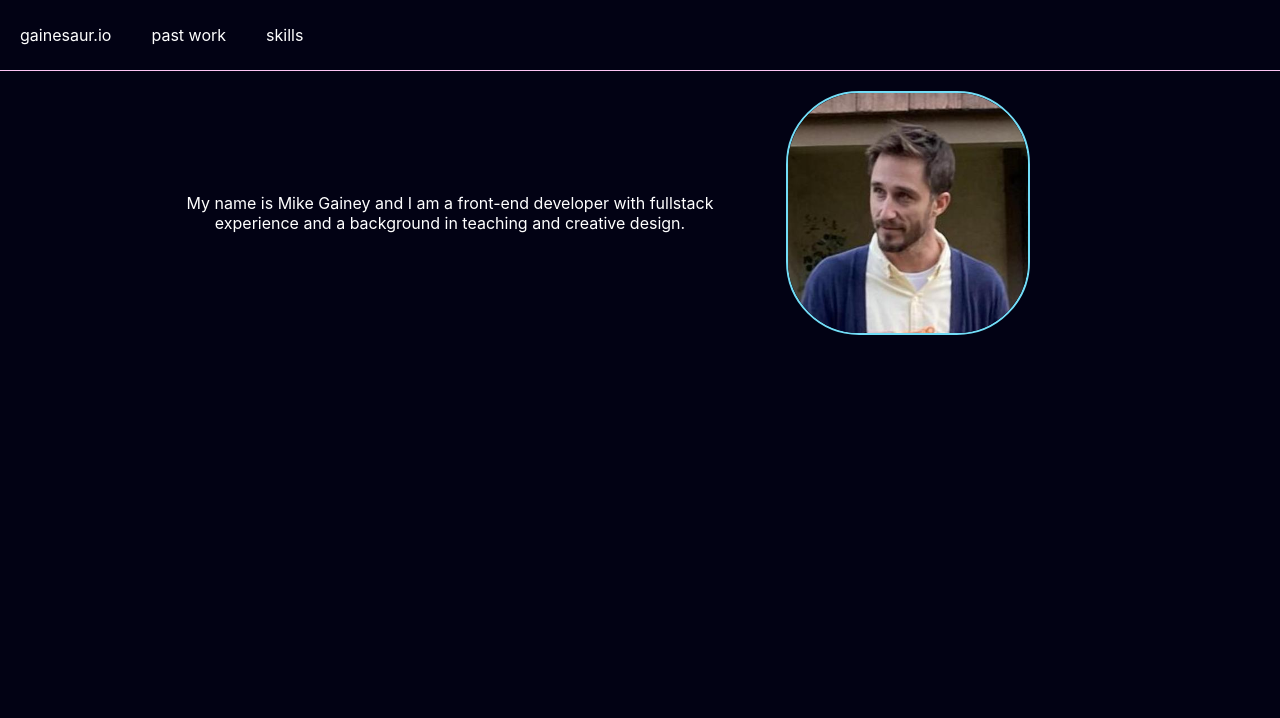
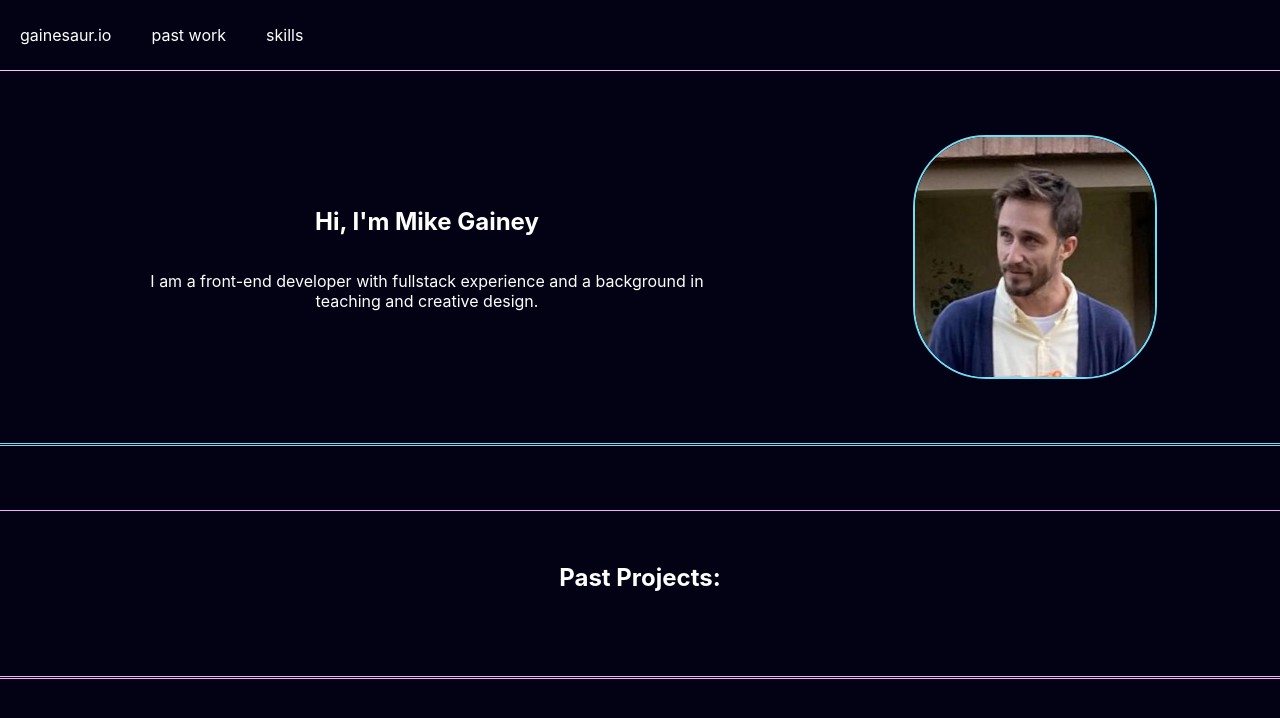
Before and after one commit to gainesaurus/portfolio, a React (Create React App) app: page / in a window 1280 px wide. Shown: the top 718 px of the page. Built offline with nearby package versions, Linux system fonts and the light colour scheme.

Commit message:
refactored to reduce css repetition

```diff
--- a/src/Components/About.module.css
+++ b/src/Components/About.module.css
@@ -1,10 +1,10 @@
 .container {
   display: flex;
-  width: 90%;
   color: white;
-  margin: 20px;
+  border-bottom: 3px double var(--baseLtBlue);
   align-items: center;
-  justify-content: center;
+  justify-content: space-around;
+  margin-top: 2rem;
 }
 
 .headshot {
@@ -15,7 +15,7 @@
 
 .description {
   display: flex;
+  flex-direction: column;
   width: 50%;
   text-align: center;
-  margin-right: 3rem;
 }
--- a/src/Components/About.tsx
+++ b/src/Components/About.tsx
@@ -3,7 +3,10 @@ import styles from './About.module.css';
 function About() {
   return (
     <section id="about" className={styles.container}>
-      <p className={styles.description}>My name is Mike Gainey and I am a front-end developer with fullstack experience and a background in teaching and creative design.</p>
+      <div className={styles.description}>
+        <h2>Hi, I'm Mike Gainey</h2>
+        <p>I am a front-end developer with fullstack experience and a background in teaching and creative design.</p>
+      </div>
       <img src="./headshot.jpg" alt="headshot" className={styles.headshot}/>
     </section>
   );
--- a/src/Components/Navbar.module.css
+++ b/src/Components/Navbar.module.css
@@ -2,9 +2,15 @@
   display: flex;
   flex-direction: row;
   height: 70px;
+  width: 100%;
   align-items: center;
   border-bottom: 1px solid var(--basePink);
+  background-color: #020214;
   color: white;
+  margin: 0;
+  padding: 0;
+  position: sticky;
+  top: 0;
 }
 
 .links {
--- /dev/null
+++ b/src/Components/ProjectList.module.css
@@ -0,0 +1,11 @@
+.container {
+  display: flex;
+  justify-content: center;
+  border-top: 1px solid var(--baseLilac);
+  border-bottom: 3px double var(--baseLilac);
+}
+
+.heading {
+  display: flex;
+  color: white;
+}
--- a/src/Components/ProjectList.tsx
+++ b/src/Components/ProjectList.tsx
@@ -1,9 +1,9 @@
-// import './ProjectList.module.css';
+import styles from './ProjectList.module.css';
 
 function ProjectList() {
   return (
-    <section id="projects" className="container">
-
+    <section id="projects" className={styles.container}>
+      <h2 className={styles.heading}>Past Projects:</h2>
     </section>
   );
 }
--- a/src/index.css
+++ b/src/index.css
@@ -16,6 +16,12 @@ body {
   -moz-osx-font-smoothing: grayscale;
 }
 
+section {
+  width: calc(100%-4rem);
+  padding: 2rem 2rem 4rem 2rem;
+  margin-bottom: 4rem;
+}
+
 code {
   font-family: source-code-pro, Menlo, Monaco, Consolas, 'Courier New',
     monospace;
```
